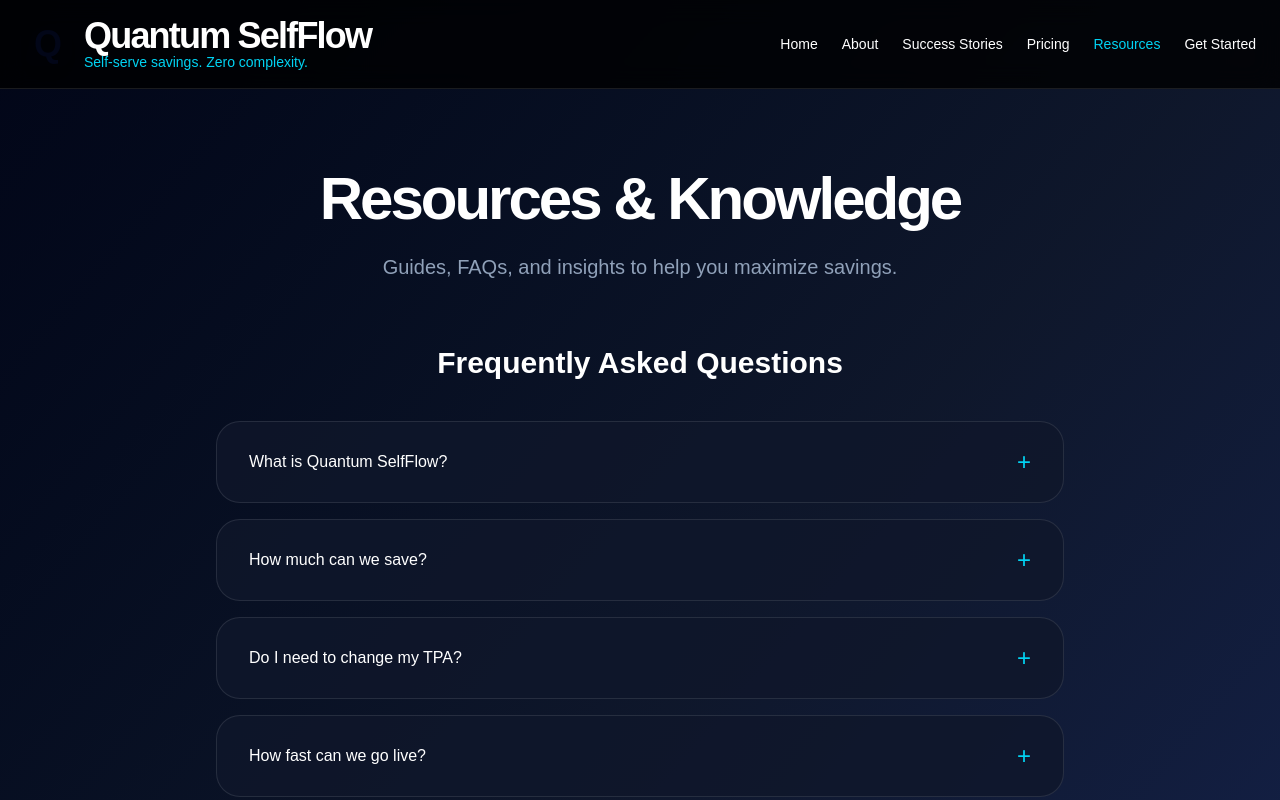
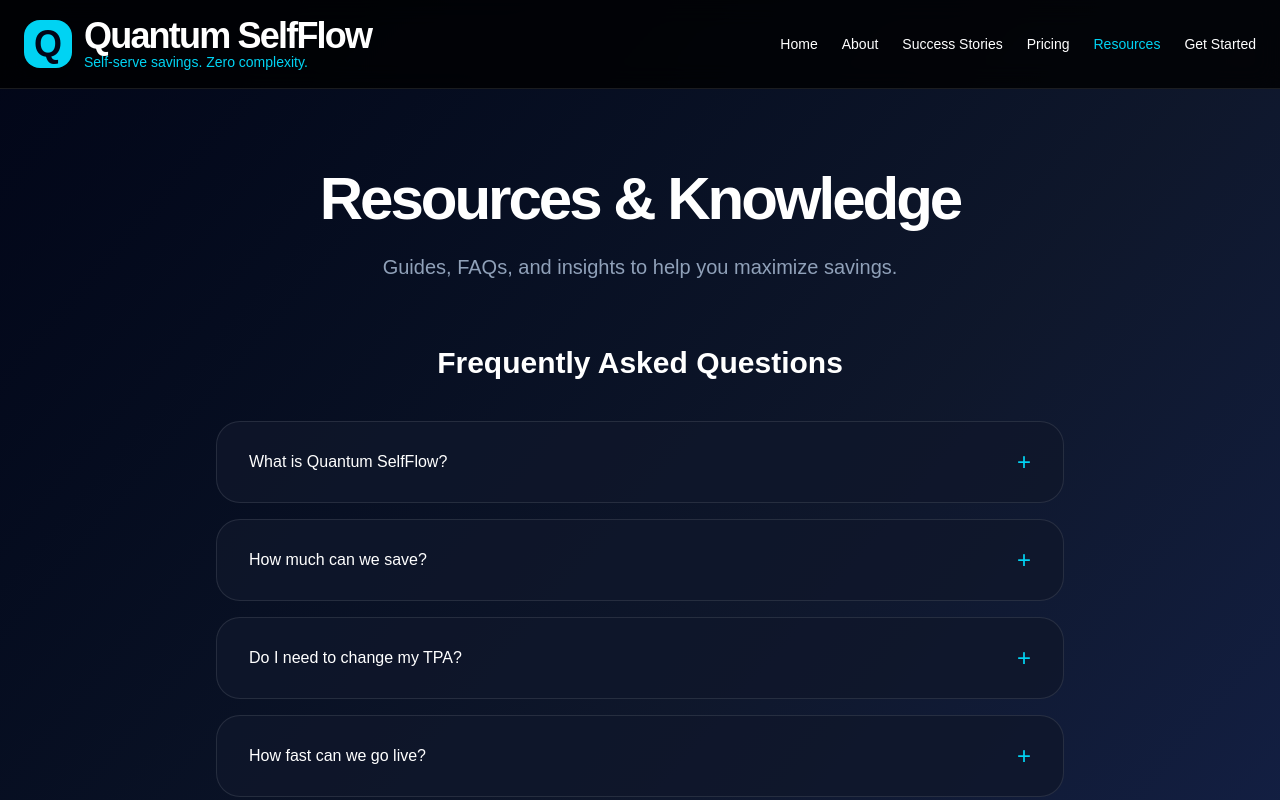
Before and after one commit to ryunstuart/quantum-selfflow, a Next.js app in the folder frontend/: page /resources in a window 1280 px wide. Shown: the top 800 px of the page. Built offline with nearby package versions, Linux system fonts and the light colour scheme.

Commit message:
Resources page - standardized to large guest header/logo

```diff
--- a/frontend/app/resources/page.tsx
+++ b/frontend/app/resources/page.tsx
@@ -32,17 +32,13 @@
       <nav className="border-b border-white/10 bg-black/80 backdrop-blur-md sticky top-0 z-50">
         <div className="max-w-7xl mx-auto px-4 md:px-6 py-4 flex justify-between items-center">
           <Link href="/" className="flex items-center gap-3 hover:opacity-90 transition">
-            {/* Larger logo for guests, smaller for logged-in */}
-            <div className={`rounded-2xl flex items-center justify-center text-slate-950 font-bold shadow-lg transition-all ${isLoggedIn ? 'w-9 h-9 md:w-10 md:h-10 text-2xl md:text-3xl' : 'w-10 h-10 md:w-12 md:h-12 text-3xl md:text-4xl'}`}>
-              Q
-            </div>
+            <div className="w-10 h-10 md:w-12 md:h-12 bg-cyan-400 rounded-2xl flex items-center justify-center text-slate-950 font-bold text-3xl md:text-4xl shadow-lg">Q</div>
             <div>
-              <div className={`font-bold tracking-tighter transition-all ${isLoggedIn ? 'text-2xl md:text-3xl' : 'text-3xl md:text-4xl'}`}>Quantum SelfFlow</div>
+              <div className="font-bold text-3xl md:text-4xl tracking-tighter">Quantum SelfFlow</div>
               <div className="text-cyan-400 text-xs md:text-sm -mt-1">Self-serve savings. Zero complexity.</div>
             </div>
           </Link>
 
-          {/* Desktop Nav */}
           <div className="hidden md:flex items-center gap-6 text-sm font-medium">
             {isLoggedIn ? (
               <>
@@ -72,7 +68,6 @@
           </button>
         </div>
 
-        {/* Mobile Menu */}
         {mobileMenuOpen && (
           <div className="md:hidden border-t border-white/10 bg-black/95 py-8">
             <div className="flex flex-col gap-6 text-center text-lg font-medium">
```
